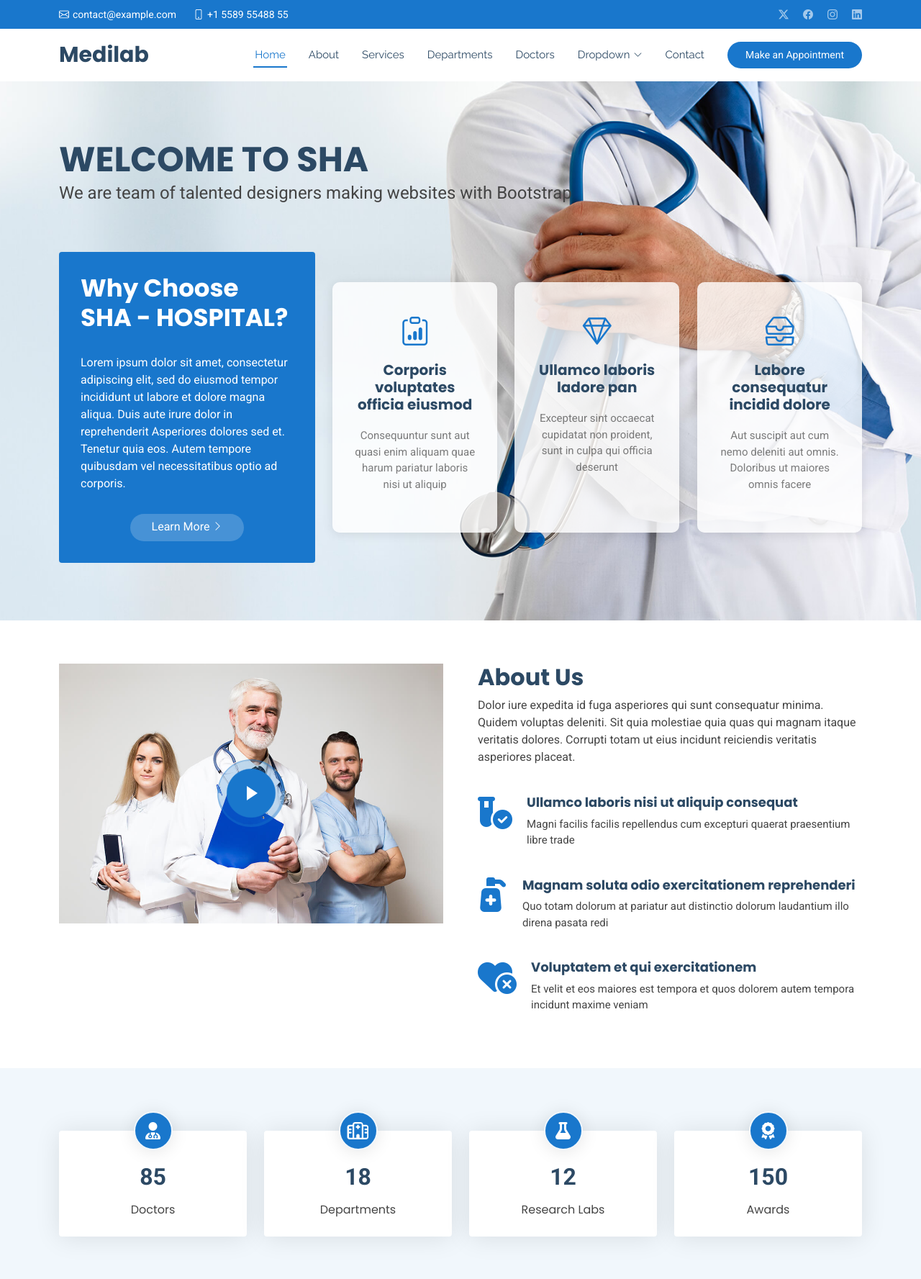
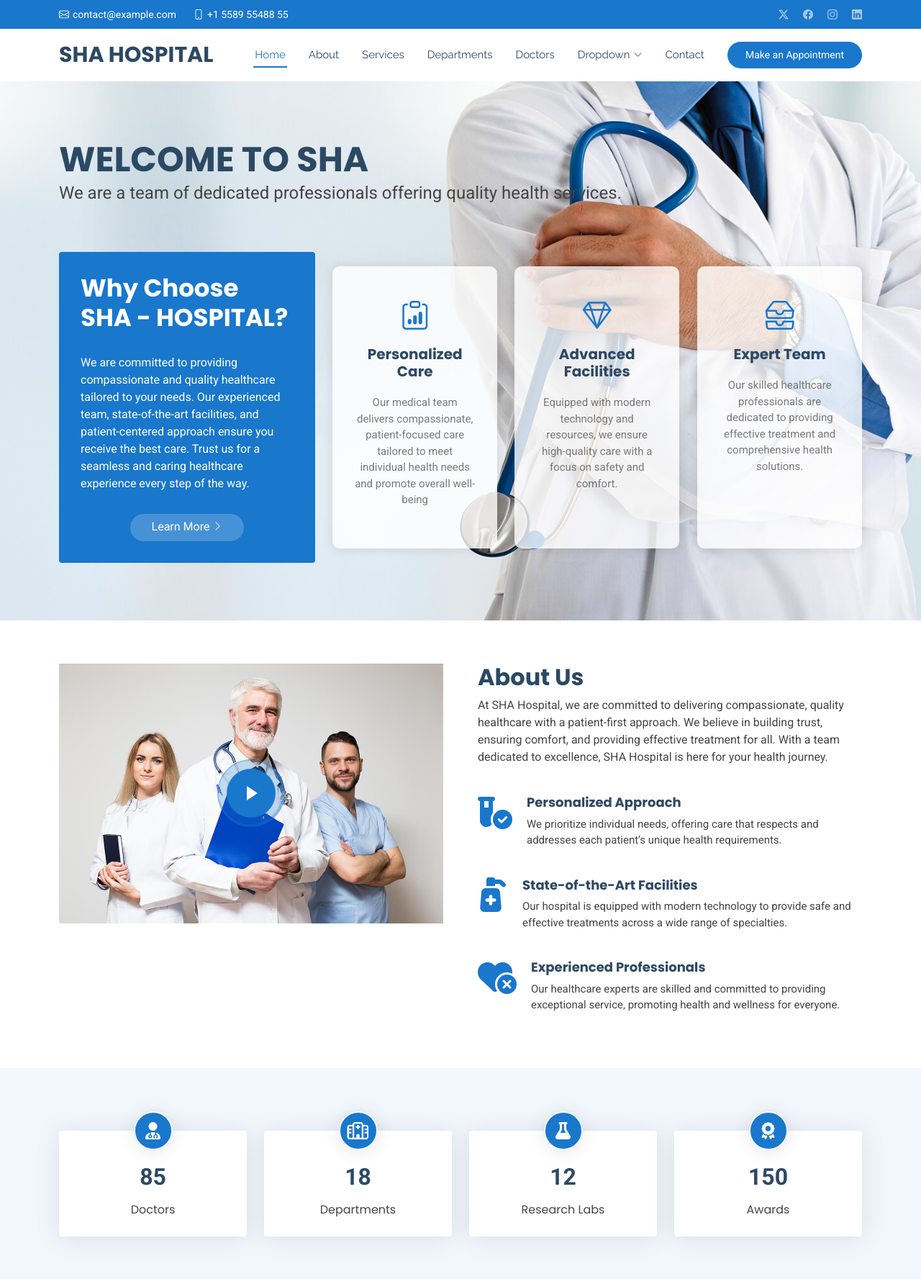
Before and after one commit to Wiseephay99/SHA-HOSPITAL, a Django app: page /application/index/ in a window 1280 px wide. Shown: the top 1777 px of the page at 72% size. Run offline with Django 5.2, Linux system fonts and the light colour scheme; some libraries are stand-ins or nearby versions.

Commit message:
content update

```diff
--- a/application/templates/base.html
+++ b/application/templates/base.html
@@ -64,7 +64,7 @@
         <a href="index.html" class="logo d-flex align-items-center me-auto">
           <!-- Uncomment the line below if you also wish to use an image logo -->
           <!-- <img src="assets/img/logo.png" alt=""> -->
-          <h1 class="sitename">Medilab</h1>
+          <h1 class="sitename">SHA HOSPITAL</h1>
         </a>
 
         <nav id="navmenu" class="navmenu">
--- a/application/templates/index.html
+++ b/application/templates/index.html
@@ -15,7 +15,7 @@
 
         <div class="welcome position-relative" data-aos="fade-down" data-aos-delay="100">
           <h2>WELCOME TO SHA </h2>
-          <p>We are team of talented designers making websites with Bootstrap</p>
+          <p>We are a team of dedicated professionals offering quality health services.</p>
         </div><!-- End Welcome -->
 
         <div class="content row gy-4">
@@ -23,8 +23,8 @@
             <div class="why-box" data-aos="zoom-out" data-aos-delay="200">
               <h3>Why Choose SHA - HOSPITAL?</h3>
               <p>
-                Lorem ipsum dolor sit amet, consectetur adipiscing elit, sed do eiusmod tempor incididunt ut labore et dolore magna aliqua. Duis aute irure dolor in reprehenderit
-                Asperiores dolores sed et. Tenetur quia eos. Autem tempore quibusdam vel necessitatibus optio ad corporis.
+                We are committed to providing compassionate and quality healthcare tailored to your needs. Our experienced team, state-of-the-art facilities, and patient-centered approach ensure you receive the best care.
+                Trust us for a seamless and caring healthcare experience every step of the way.
               </p>
               <div class="text-center">
                 <a href="#about" class="more-btn"><span>Learn More</span> <i class="bi bi-chevron-right"></i></a>
@@ -39,24 +39,24 @@
                 <div class="col-xl-4 d-flex align-items-stretch">
                   <div class="icon-box" data-aos="zoom-out" data-aos-delay="300">
                     <i class="bi bi-clipboard-data"></i>
-                    <h4>Corporis voluptates officia eiusmod</h4>
-                    <p>Consequuntur sunt aut quasi enim aliquam quae harum pariatur laboris nisi ut aliquip</p>
+                    <h4>Personalized Care</h4>
+                    <p>Our medical team delivers compassionate, patient-focused care tailored to meet individual health needs and promote overall well-being</p>
                   </div>
                 </div><!-- End Icon Box -->
 
                 <div class="col-xl-4 d-flex align-items-stretch">
                   <div class="icon-box" data-aos="zoom-out" data-aos-delay="400">
                     <i class="bi bi-gem"></i>
-                    <h4>Ullamco laboris ladore pan</h4>
-                    <p>Excepteur sint occaecat cupidatat non proident, sunt in culpa qui officia deserunt</p>
+                    <h4>Advanced Facilities</h4>
+                    <p>Equipped with modern technology and resources, we ensure high-quality care with a focus on safety and comfort.</p>
                   </div>
                 </div><!-- End Icon Box -->
 
                 <div class="col-xl-4 d-flex align-items-stretch">
                   <div class="icon-box" data-aos="zoom-out" data-aos-delay="500">
                     <i class="bi bi-inboxes"></i>
-                    <h4>Labore consequatur incidid dolore</h4>
-                    <p>Aut suscipit aut cum nemo deleniti aut omnis. Doloribus ut maiores omnis facere</p>
+                    <h4>Expert Team</h4>
+                    <p>Our skilled healthcare professionals are dedicated to providing effective treatment and comprehensive health solutions.</p>
                   </div>
                 </div><!-- End Icon Box -->
 
@@ -84,28 +84,29 @@
           <div class="col-lg-6 content" data-aos="fade-up" data-aos-delay="100">
             <h3>About Us</h3>
             <p>
-              Dolor iure expedita id fuga asperiores qui sunt consequatur minima. Quidem voluptas deleniti. Sit quia molestiae quia quas qui magnam itaque veritatis dolores. Corrupti totam ut eius incidunt reiciendis veritatis asperiores placeat.
+              At SHA Hospital, we are committed to delivering compassionate, quality healthcare with a patient-first approach. We believe in building trust, ensuring comfort, and providing effective treatment for all. With a team dedicated to excellence,
+                SHA Hospital is here for your health journey.
             </p>
             <ul>
               <li>
                 <i class="fa-solid fa-vial-circle-check"></i>
                 <div>
-                  <h5>Ullamco laboris nisi ut aliquip consequat</h5>
-                  <p>Magni facilis facilis repellendus cum excepturi quaerat praesentium libre trade</p>
+                  <h5>Personalized Approach</h5>
+                  <p>We prioritize individual needs, offering care that respects and addresses each patient’s unique health requirements. </p>
                 </div>
               </li>
               <li>
                 <i class="fa-solid fa-pump-medical"></i>
                 <div>
-                  <h5>Magnam soluta odio exercitationem reprehenderi</h5>
-                  <p>Quo totam dolorum at pariatur aut distinctio dolorum laudantium illo direna pasata redi</p>
+                  <h5>State-of-the-Art Facilities</h5>
+                  <p>Our hospital is equipped with modern technology to provide safe and effective treatments across a wide range of specialties.</p>
                 </div>
               </li>
               <li>
                 <i class="fa-solid fa-heart-circle-xmark"></i>
                 <div>
-                  <h5>Voluptatem et qui exercitationem</h5>
-                  <p>Et velit et eos maiores est tempora et quos dolorem autem tempora incidunt maxime veniam</p>
+                  <h5>Experienced Professionals</h5>
+                  <p>Our healthcare experts are skilled and committed to providing exceptional service, promoting health and wellness for everyone.</p>
                 </div>
               </li>
             </ul>
```
